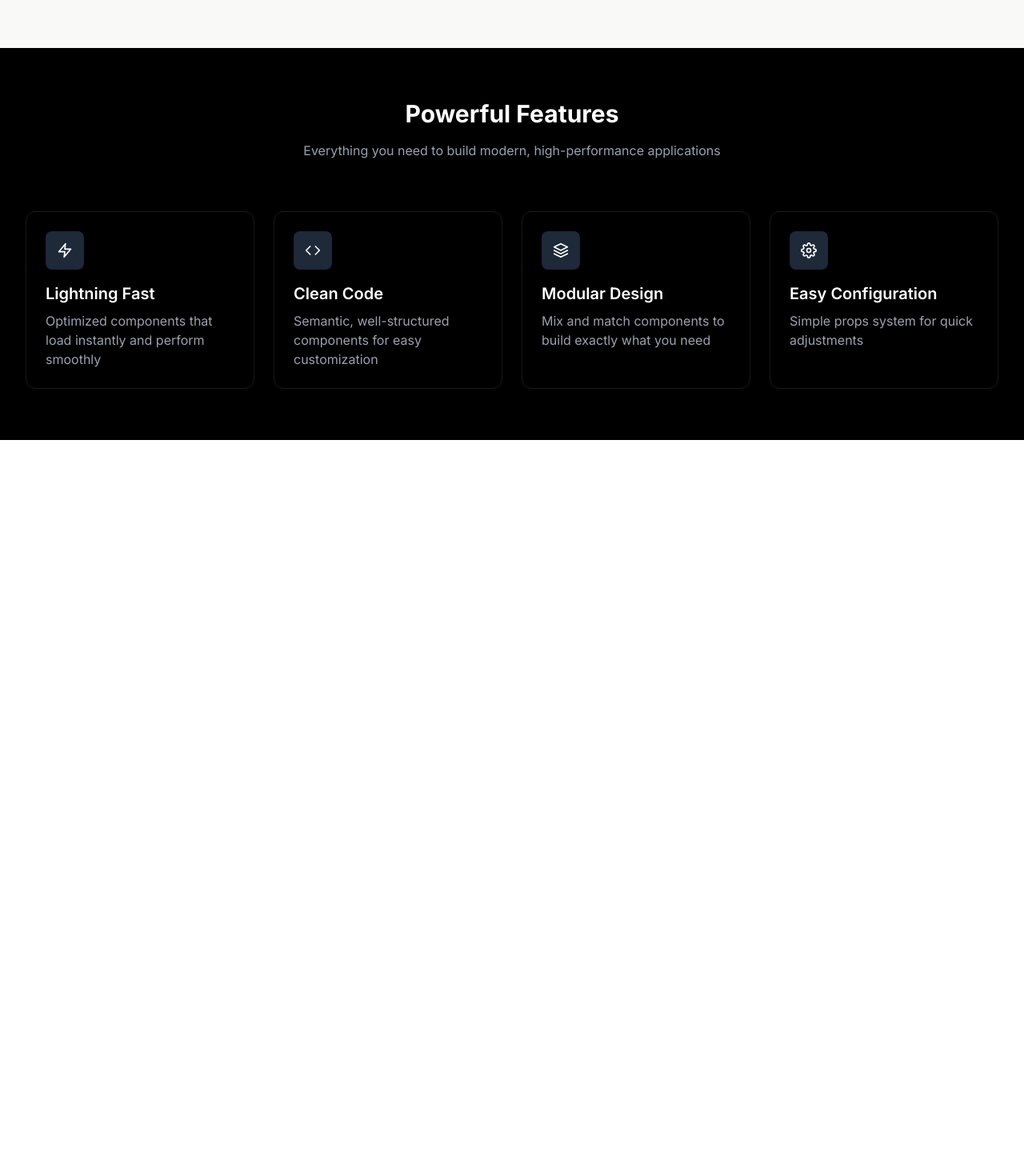
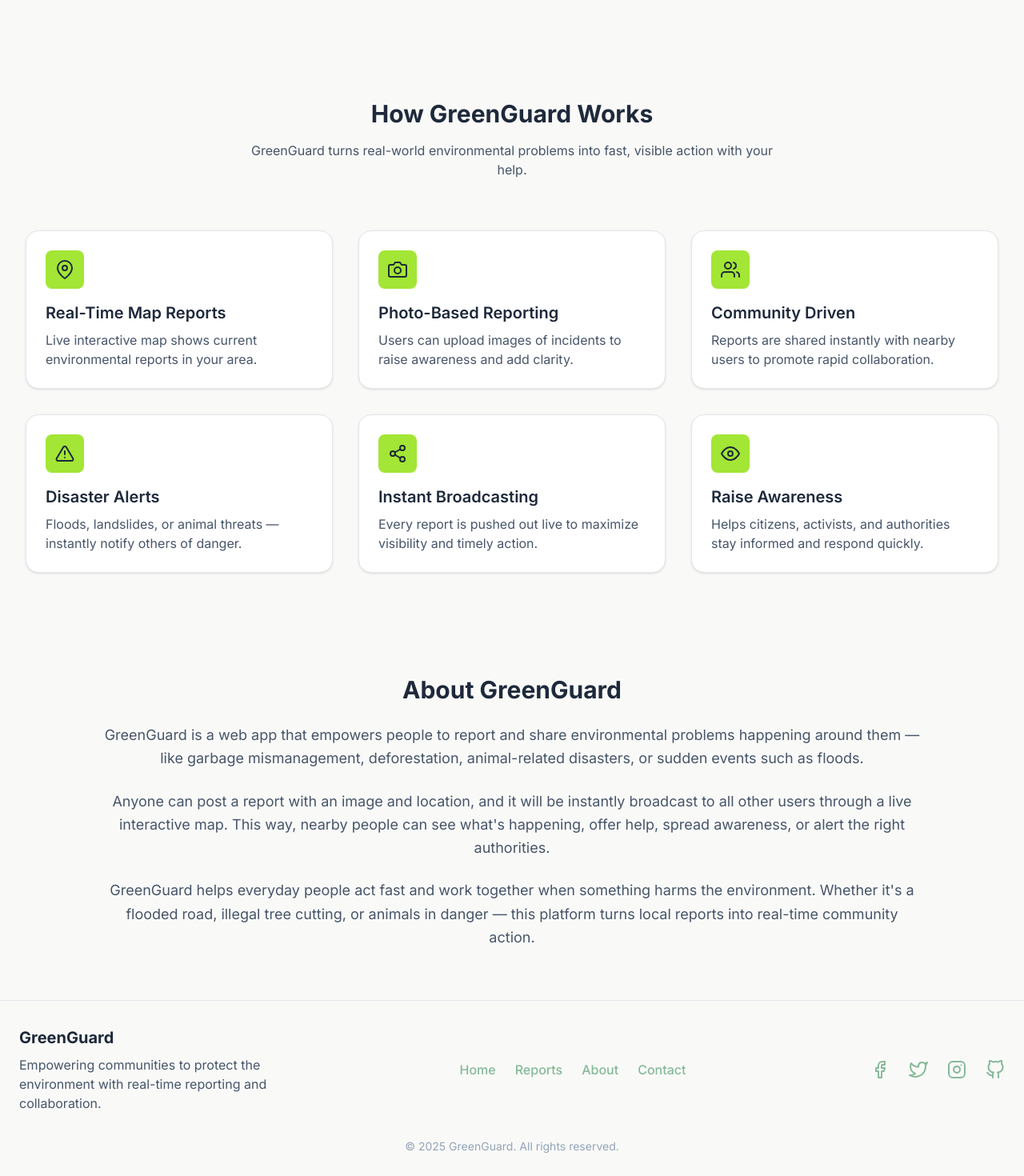
Before and after one commit to David-Rai/GreenGuard, a React (Vite) app in the folder client/: page / in a window 1280 px wide. Shown: the part 740-2210 px from the top of the page at 80% size. Before the commit the page ends 1290 px from the top, so only its background shows below. Built offline with nearby package versions, Linux system fonts and the light colour scheme; no server answers; a web font is replaced by a local one.

Commit message:
More pages added

```diff
--- /dev/null
+++ b/client/src/components/About.jsx
@@ -0,0 +1,26 @@
+import React from 'react';
+
+const About = () => {
+  return (
+    <section className="py-12 md:py-16 px-4 sm:px-6 lg:px-8 bg-[#F9FAF8]">
+      <div className="max-w-5xl mx-auto text-center">
+        <h2 className="text-2xl md:text-3xl font-bold mb-6 text-[#1E293B]">
+          About GreenGuard
+        </h2>
+        <div className="space-y-6 text-base md:text-lg leading-relaxed text-[#475569]">
+          <p>
+            GreenGuard is a web app that empowers people to report and share environmental problems happening around them — like garbage mismanagement, deforestation, animal-related disasters, or sudden events such as floods.
+          </p>
+          <p>
+            Anyone can post a report with an image and location, and it will be instantly broadcast to all other users through a live interactive map. This way, nearby people can see what's happening, offer help, spread awareness, or alert the right authorities.
+          </p>
+          <p>
+            GreenGuard helps everyday people act fast and work together when something harms the environment. Whether it's a flooded road, illegal tree cutting, or animals in danger — this platform turns local reports into real-time community action.
+          </p>
+        </div>
+      </div>
+    </section>
+  );
+};
+
+export default About;
--- a/client/src/components/Feature.jsx
+++ b/client/src/components/Feature.jsx
@@ -1,44 +1,60 @@
 import React from 'react';
-import { FiZap, FiCode, FiLayers, FiSettings, FiArrowRight } from 'react-icons/fi';
-
+import {
+  FiMapPin,
+  FiCamera,
+  FiUsers,
+  FiAlertTriangle,
+  FiShare2,
+  FiEye
+} from 'react-icons/fi';
 
 const Features = () => {
   const features = [
     {
-      icon: <FiZap />,
-      title: "Lightning Fast",
-      description: "Optimized components that load instantly and perform smoothly"
+      icon: <FiMapPin />,
+      title: "Real-Time Map Reports",
+      description: "Live interactive map shows current environmental reports in your area."
     },
     {
-      icon: <FiCode />,
-      title: "Clean Code",
-      description: "Semantic, well-structured components for easy customization"
+      icon: <FiCamera />,
+      title: "Photo-Based Reporting",
+      description: "Users can upload images of incidents to raise awareness and add clarity."
     },
     {
-      icon: <FiLayers />,
-      title: "Modular Design",
-      description: "Mix and match components to build exactly what you need"
+      icon: <FiUsers />,
+      title: "Community Driven",
+      description: "Reports are shared instantly with nearby users to promote rapid collaboration."
     },
     {
-      icon: <FiSettings />,
-      title: "Easy Configuration",
-      description: "Simple props system for quick adjustments"
+      icon: <FiAlertTriangle />,
+      title: "Disaster Alerts",
+      description: "Floods, landslides, or animal threats — instantly notify others of danger."
+    },
+    {
+      icon: <FiShare2 />,
+      title: "Instant Broadcasting",
+      description: "Every report is pushed out live to maximize visibility and timely action."
+    },
+    {
+      icon: <FiEye />,
+      title: "Raise Awareness",
+      description: "Helps citizens, activists, and authorities stay informed and respond quickly."
     }
   ];
 
   return (
-    <section className="py-16 px-4 sm:px-6 lg:px-8 bg-black">
+    <section className="py-16 px-4 sm:px-6 lg:px-8" style={{ backgroundColor: '#F9FAF8' }}>
       <div className="max-w-7xl mx-auto">
         <div className="text-center mb-16">
-          <h2 className="text-3xl font-bold text-white mb-4">
-            Powerful Features
+          <h2 className="text-3xl font-bold mb-4" style={{ color: '#1E293B' }}>
+            How GreenGuard Works
           </h2>
-          <p className="text-gray-400 max-w-2xl mx-auto">
-            Everything you need to build modern, high-performance applications
+          <p className="max-w-2xl mx-auto" style={{ color: '#475569' }}>
+            GreenGuard turns real-world environmental problems into fast, visible action with your help.
           </p>
         </div>
 
-        <div className="grid grid-cols-1 md:grid-cols-2 lg:grid-cols-4 gap-6">
+        <div className="grid grid-cols-1 md:grid-cols-2 lg:grid-cols-3 gap-8">
           {features.map((feature, index) => (
             <FeatureCard
               key={index}
@@ -54,15 +70,23 @@ const Features = () => {
 };
 
 const FeatureCard = ({ icon, title, description }) => {
-    return (
-      <div className="bg-black border-stone-900 p-6 rounded-xl border  hover:border-stone-700 transition-colors duration-300 group">
-        <div className="w-12 h-12 bg-gray-800 rounded-lg flex items-center justify-center mb-4 group-hover:bg-gray-700 transition-colors">
-          {React.cloneElement(icon, { className: 'text-white text-xl' })}
-        </div>
-        <h3 className="text-xl font-semibold text-white mb-2">{title}</h3>
-        <p className="text-gray-400">{description}</p>
+  return (
+    <div
+      className="p-6 rounded-2xl border shadow-sm hover:shadow-lg transition-shadow"
+      style={{ backgroundColor: '#ffffff', borderColor: '#E5E7EB' }}
+    >
+      <div
+        className="w-12 h-12 rounded-lg flex items-center justify-center mb-4 transition-colors"
+        style={{ backgroundColor: '#A3E635' }}
+      >
+        {React.cloneElement(icon, { className: 'text-[#1E293B] text-2xl' })}
       </div>
-    );
-  };
+      <h3 className="text-xl font-semibold mb-2" style={{ color: '#1E293B' }}>
+        {title}
+      </h3>
+      <p style={{ color: '#475569' }}>{description}</p>
+    </div>
+  );
+};
 
 export default Features;
--- /dev/null
+++ b/client/src/components/Footer.jsx
@@ -0,0 +1,49 @@
+import React from 'react';
+import { FiFacebook, FiTwitter, FiInstagram, FiGithub } from 'react-icons/fi';
+
+const Footer = () => {
+  return (
+    <footer className="bg-[#F9FAF8] border-t border-[#E5E7EB] py-8 px-6">
+      <div className="max-w-7xl mx-auto flex flex-col md:flex-row justify-between items-center gap-6">
+
+        {/* Logo & Description */}
+        <div className="text-center md:text-left">
+          <h3 className="text-xl font-bold text-[#1E293B] mb-2">GreenGuard</h3>
+          <p className="text-[#475569] max-w-xs">
+            Empowering communities to protect the environment with real-time reporting and collaboration.
+          </p>
+        </div>
+
+        {/* Navigation Links */}
+        <nav className="flex flex-wrap justify-center gap-6 text-[#1E293B] font-medium">
+          <a href="/" className="hover:text-[#2ecc71] transition">Home</a>
+          <a href="/reports" className="hover:text-[#2ecc71] transition">Reports</a>
+          <a href="/about" className="hover:text-[#2ecc71] transition">About</a>
+          <a href="/contact" className="hover:text-[#2ecc71] transition">Contact</a>
+        </nav>
+
+        {/* Social Icons */}
+        <div className="flex gap-6 text-[#475569]">
+          <a href="https://facebook.com" aria-label="Facebook" className="hover:text-[#2ecc71] transition">
+            <FiFacebook size={24} />
+          </a>
+          <a href="https://twitter.com" aria-label="Twitter" className="hover:text-[#2ecc71] transition">
+            <FiTwitter size={24} />
+          </a>
+          <a href="https://instagram.com" aria-label="Instagram" className="hover:text-[#2ecc71] transition">
+            <FiInstagram size={24} />
+          </a>
+          <a href="https://github.com" aria-label="GitHub" className="hover:text-[#2ecc71] transition">
+            <FiGithub size={24} />
+          </a>
+        </div>
+      </div>
+
+      <div className="mt-8 text-center text-sm text-[#94a3b8]">
+        &copy; {new Date().getFullYear()} GreenGuard. All rights reserved.
+      </div>
+    </footer>
+  );
+};
+
+export default Footer;
--- a/client/src/components/Home.jsx
+++ b/client/src/components/Home.jsx
@@ -2,6 +2,8 @@ import { useSocket } from '../socket/SocketContext';
 import React, { useState, useEffect } from 'react';
 import Nav from './Nav'
 import { ToastContainer } from 'react-toastify';
+import About from './About';
+import Footer from './Footer'
 import Feature from './Feature';
 import { useNavigate } from 'react-router';
 
@@ -51,6 +53,8 @@ const Home = () => {
       </main>
 
       <Feature />
+      <About />
+      <Footer />
       <ToastContainer />
     </>
   );
--- a/client/src/components/Profile.jsx
+++ b/client/src/components/Profile.jsx
@@ -17,14 +17,19 @@ const Profile = () => {
   }, [username]);
 
   return (
-    <main className="p-4 md:p-6 space-y-6 bg-green-50 min-h-screen">
+    <main className="p-4 md:p-6 space-y-6" style={{ backgroundColor: '#F9FAF8' }}>
     {/* User Info and Banner Section */}
-    <div className="bg-green-100 rounded-xl flex flex-col md:flex-row items-start justify-between gap-6 p-6 md:p-8 shadow-md border border-green-300">
-
+    <div
+      className="rounded-xl flex flex-col md:flex-row items-start justify-between gap-6 p-6 md:p-8 shadow-md border"
+      style={{ borderColor: '#E5E7EB', backgroundColor: '#ffffff' }}
+    >
       {/* Left Side: Profile Image + User Info */}
       <div className="flex flex-col items-center md:items-start gap-4 w-full md:w-[30%]">
         {/* Profile Image */}
-        <div className="w-32 h-32 md:w-40 md:h-40 rounded-full overflow-hidden bg-white border-4 border-green-600">
+        <div
+          className="w-32 h-32 md:w-40 md:h-40 rounded-full overflow-hidden border-4"
+          style={{ backgroundColor: '#ffffff', borderColor: '#2ecc71' }}
+        >
           <img
             src="https://thispersondoesnotexist.com"
             alt="User Avatar"
@@ -33,7 +38,7 @@ const Profile = () => {
         </div>
 
         {/* User Info Text */}
-        <div className="text-center md:text-left space-y-1 text-green-900">
+        <div className="text-center md:text-left space-y-1" style={{ color: '#1E293B' }}>
           <h2 className="text-xl md:text-2xl font-bold">{username}</h2>
           <p className="text-sm">Bio: [Add user bio here]</p>
           <p className="text-sm">{userData?.result?.[0]?.email}</p>
@@ -48,7 +53,11 @@ const Profile = () => {
           className="w-full h-full object-cover"
         />
         <button
-          className="absolute bottom-4 right-4 bg-white text-red-500 px-4 py-2 rounded-md font-semibold hover:bg-red-100 shadow"
+          className="absolute bottom-4 right-4 px-4 py-2 rounded-md font-semibold shadow"
+          style={{
+            backgroundColor: '#ffffff',
+            color: '#38BDF8',
+          }}
         >
           Add Banner
         </button>
@@ -56,28 +65,47 @@ const Profile = () => {
     </div>
 
     {/* Tabs & Nested Content */}
-    <div className="bg-green-100 rounded-xl shadow-md p-4 md:p-6 space-y-4 border border-green-300">
-      <nav className="flex gap-4 justify-center md:justify-start border-b border-green-300 pb-2">
+    <div
+      className="rounded-xl shadow-md p-4 md:p-6 space-y-4 border"
+      style={{ backgroundColor: '#ffffff', borderColor: '#E5E7EB' }}
+    >
+      <nav className="flex gap-4 justify-center md:justify-start border-b pb-2" style={{ borderColor: '#E5E7EB' }}>
         <NavLink
           to="user_reports"
           className={({ isActive }) =>
-            `px-3 py-1 rounded-md font-medium ${isActive ? 'bg-green-600 text-white' : 'text-green-900 hover:bg-green-200'}`
+            `px-3 py-1 rounded-md font-medium ${
+              isActive
+                ? 'text-white'
+                : 'hover:bg-[#A3E635] hover:text-[#1E293B]'
+            }`
           }
+          style={({ isActive }) => ({
+            backgroundColor: isActive ? '#2ecc71' : '',
+            color: isActive ? '#ffffff' : '#1E293B',
+          })}
         >
           Reports
         </NavLink>
         <NavLink
           to="saved_reports"
           className={({ isActive }) =>
-            `px-3 py-1 rounded-md font-medium ${isActive ? 'bg-green-600 text-white' : 'text-green-900 hover:bg-green-200'}`
+            `px-3 py-1 rounded-md font-medium ${
+              isActive
+                ? 'text-white'
+                : 'hover:bg-[#A3E635] hover:text-[#1E293B]'
+            }`
           }
+          style={({ isActive }) => ({
+            backgroundColor: isActive ? '#2ecc71' : '',
+            color: isActive ? '#ffffff' : '#1E293B',
+          })}
         >
           Saved
         </NavLink>
       </nav>
 
       {/* Outlet for nested routes */}
-      <div className="mt-4 text-green-900">
+      <div className="mt-4" style={{ color: '#1E293B' }}>
         <Outlet />
       </div>
     </div>
--- a/client/src/main.jsx
+++ b/client/src/main.jsx
@@ -63,8 +63,8 @@ const router = createBrowserRouter([
 createRoot(document.getElementById('root')).render(
   <SocketProvider>
     <UserProvider>
-      <RouterProvider router={router}>
-      </RouterProvider>
+    <RouterProvider router={router}>
+    </RouterProvider>
     </UserProvider>
   </SocketProvider>
 
```
